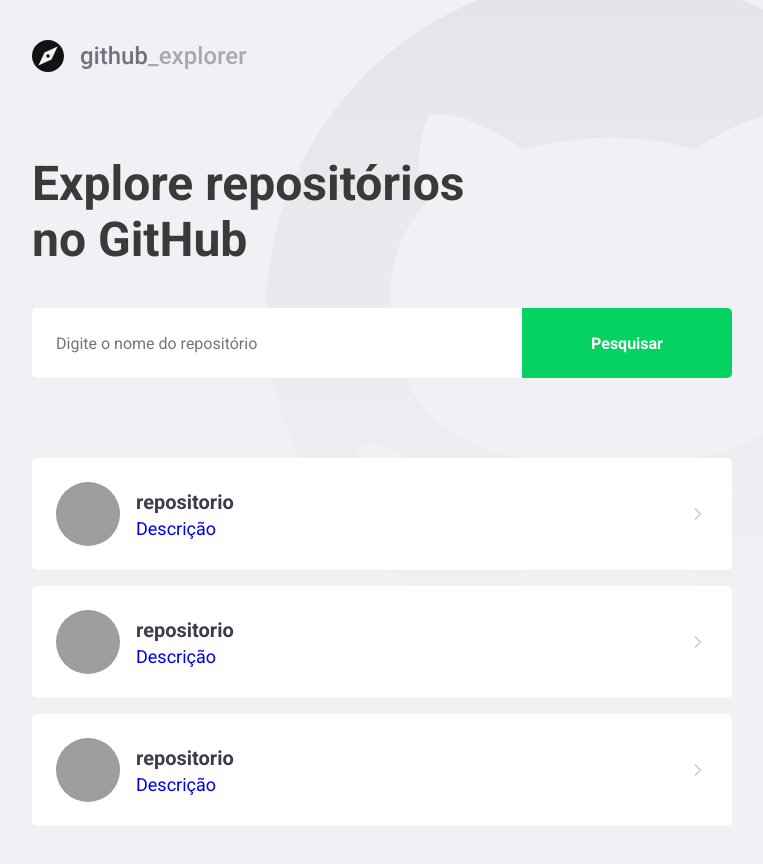
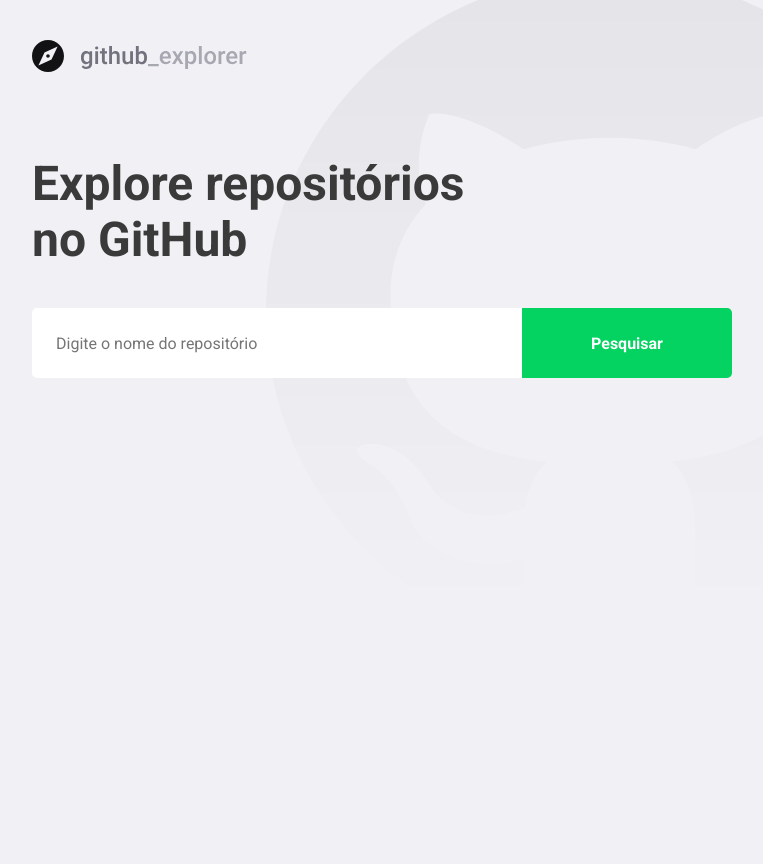
Before and after one commit to MGustav0/github-explorer, a React (Create React App) app: page / in a window 1280 px wide. Shown: the whole page, without its empty margins (148-911 px from the left). After the commit the page ends 800 px from the top, so only its background shows below. Built offline with nearby package versions, Linux system fonts and the light colour scheme; grey boxes are pictures that could not be loaded.

Commit message:
API conectada

```diff
--- a/package.json
+++ b/package.json
@@ -11,6 +11,7 @@
     "@types/react": "^16.9.0",
     "@types/react-dom": "^16.9.0",
     "@typescript-eslint/eslint-plugin": "^3.6.0",
+    "axios": "^0.19.2",
     "eslint-config-airbnb": "^18.2.0",
     "eslint-plugin-react": "^7.20.0",
     "polished": "^3.6.5",
--- a/src/pages/Dashboard/index.tsx
+++ b/src/pages/Dashboard/index.tsx
@@ -1,51 +1,68 @@
-import React from 'react';
+import React, { useState, FormEvent } from 'react';
 import { FiChevronRight } from 'react-icons/fi';
+
+import api from '../../services/api';
 
 import logoImg from '../../assets/logo.svg';
 
 import { Title, Form, Repositories } from './styles';
+import Repository from '../Repository';
+
+interface Repository {
+  full_name: string;
+  description: string;
+  owner: {
+    login: string;
+    avatar_url: string;
+  };
+}
 
 const Dashboard: React.FunctionComponent = () => {
+  const [newRepo, setNewRepo] = useState('');
+  const [repositories, setRepositories] = useState<Repository[]>([]);
+
+  async function handleAddRepository(
+    event: FormEvent<HTMLFormElement>,
+  ): Promise<void> {
+    event.preventDefault();
+
+    const response = await api.get<Repository>(`repos/${newRepo}`);
+
+    const repository = response.data;
+
+    setRepositories([...repositories, repository]);
+    setNewRepo('');
+  }
+
   return (
     <>
       <img src={logoImg} alt="GitHub Explorer" />
       <Title>Explore repositórios no GitHub</Title>
 
-      <Form>
-        <input placeholder="Digite o nome do repositório" />
+      <Form onSubmit={handleAddRepository}>
+        <input
+          value={newRepo}
+          onChange={e => setNewRepo(e.target.value)}
+          placeholder="Digite o nome do repositório"
+        />
         <button type="submit">Pesquisar</button>
       </Form>
 
       <Repositories>
-        <a href="repositorio">
-          <img src="avatar" alt="avatar" />
-          <div>
-            <strong>repositorio</strong>
-            <p>Descrição</p>
-          </div>
+        {repositories.map(repository => (
+          <a key={repository.full_name} href="repositorio">
+            <img
+              src={repository.owner.avatar_url}
+              alt={repository.owner.login}
+            />
+            <div>
+              <strong>{repository.full_name}</strong>
+              <p>{repository.description}</p>
+            </div>
 
-          <FiChevronRight size={20} />
-        </a>
-
-        <a href="repositorio">
-          <img src="avatar" alt="avatar" />
-          <div>
-            <strong>repositorio</strong>
-            <p>Descrição</p>
-          </div>
-
-          <FiChevronRight size={20} />
-        </a>
-
-        <a href="repositorio">
-          <img src="avatar" alt="avatar" />
-          <div>
-            <strong>repositorio</strong>
-            <p>Descrição</p>
-          </div>
-
-          <FiChevronRight size={20} />
-        </a>
+            <FiChevronRight size={20} />
+          </a>
+        ))}
       </Repositories>
     </>
   );
--- a/src/pages/Dashboard/styles.ts
+++ b/src/pages/Dashboard/styles.ts
@@ -77,7 +77,8 @@
     }
 
     div {
-      margin-left: 16px;
+      margin: 0 16px;
+      flex: 1;
 
       strong {
         font-size: 20px;
@@ -86,7 +87,7 @@
 
       p {
         font-size: 18px;
-        color: a8a8b3;
+        color: #a8a8b3;
         margin-top: 4px;
       }
     }
--- /dev/null
+++ b/src/services/api.ts
@@ -0,0 +1,7 @@
+import axios from 'axios';
+
+const api = axios.create({
+  baseURL: 'https://api.github.com',
+});
+
+export default api;
```
Also changed, not shown: .eslintrc.json, 1 other file (tests, documents, lock files or other folders).
